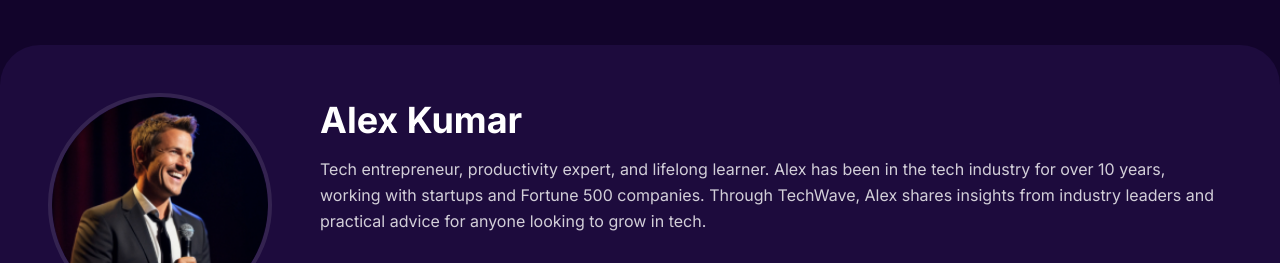
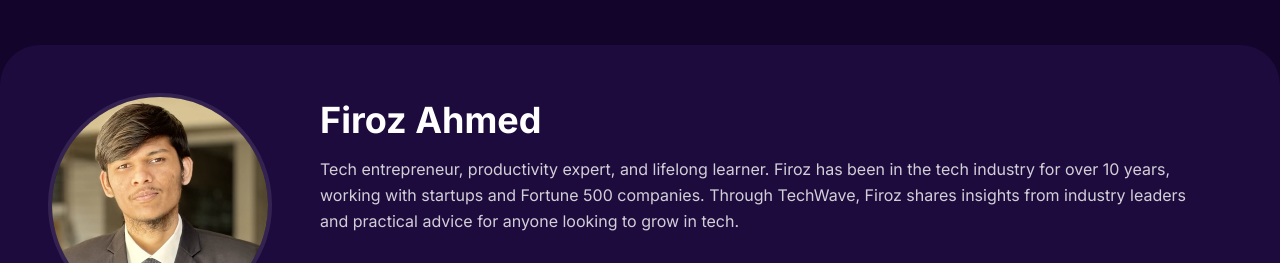
Before and after one commit to Clone54/Assignment_2, a plain HTML site: page index.html in a window 1280 px wide. Shown: the part 3065-3328 px from the top of the page. Drawn offline with nearby package versions, Linux system fonts and the light colour scheme.

Commit message:
added firoz instead of alex

```diff
--- a/index.html
+++ b/index.html
@@ -185,14 +185,14 @@
     <div class="host-card p-8 md:p-12 rounded-[40px] flex flex-col md:flex-row items-center gap-8 md:gap-12">
         <div class="flex-shrink-0">
             <div class="w-48 h-48 md:w-56 md:h-56 rounded-full overflow-hidden border-4 border-white/10">
-                <img src="assets/host.png" alt="Alex Kumar" class="w-full h-full object-cover">
+                <img src="assets/firoz-2.png" alt="Firoz Ahmed" class="w-full h-full object-cover">
             </div>
         </div>
 
         <div class="text-center md:text-left">
-            <h3 class="text-3xl md:text-4xl font-bold text-white mb-4">Alex Kumar</h3>
+            <h3 class="text-3xl md:text-4xl font-bold text-white mb-4">Firoz Ahmed</h3>
             <p class="text-white/80 leading-relaxed mb-8 max-w-4xl">
-                Tech entrepreneur, productivity expert, and lifelong learner. Alex has been in the tech industry for over 10 years, working with startups and Fortune 500 companies. Through TechWave, Alex shares insights from industry leaders and practical advice for anyone looking to grow in tech.
+                Tech entrepreneur, productivity expert, and lifelong learner. Firoz has been in the tech industry for over 10 years, working with startups and Fortune 500 companies. Through TechWave, Firoz shares insights from industry leaders and practical advice for anyone looking to grow in tech.
             </p>
 
             <div class="flex justify-center md:justify-start gap-4">
```
Also changed, not shown: assets/firoz-2.png (added).
